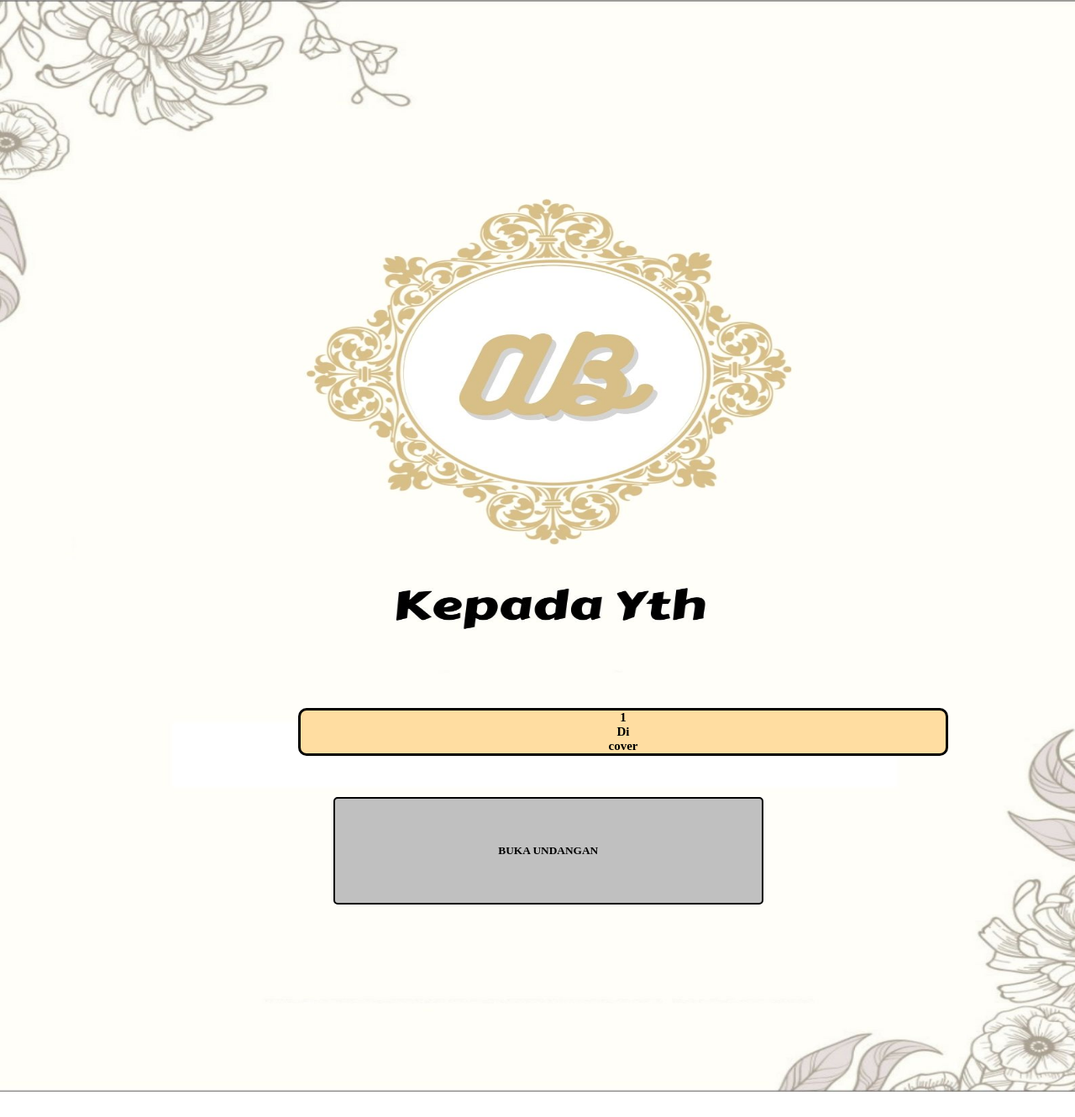
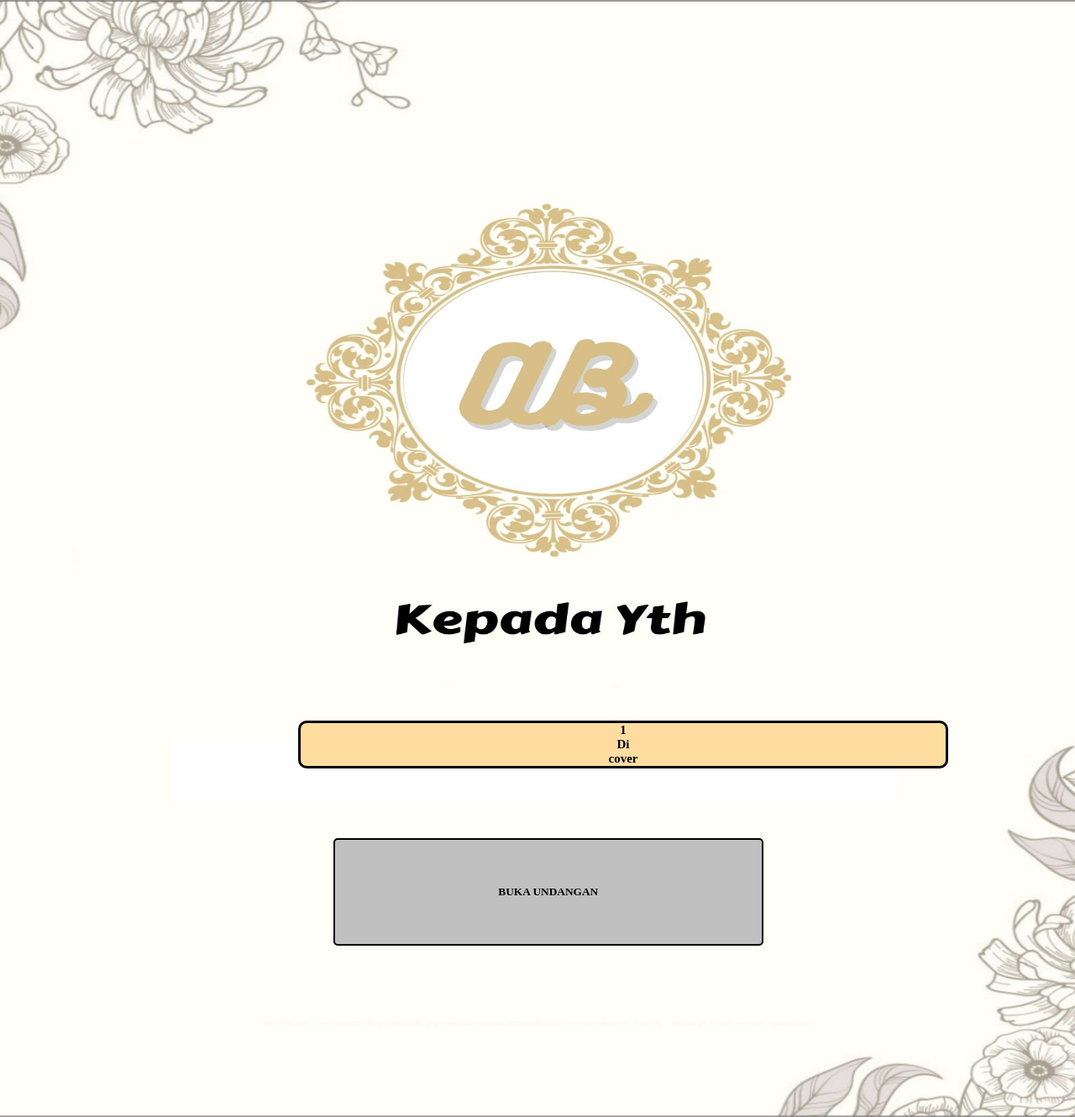
Before and after one commit to bembengggg/weddingbambangdinda, a React (Create React App) app: page /1/cover in a window 1280 px wide. Shown: the whole page at 84% size. Before the commit the page ends 1300 px from the top, so only its background shows below. Built offline with nearby package versions, Linux system fonts and the light colour scheme; a web font is replaced by a local one.

Commit message:
text label

```diff
--- a/src/Component/Sampul/Sampul.css
+++ b/src/Component/Sampul/Sampul.css
@@ -394,10 +394,19 @@
         position: relative;
 
     }
+    .bksbtnudg{
+        height: auto;
+        position: absolute;
+        top: 75%;
+        padding-bottom: 20%;
+        width: 100%;
+        margin-right: auto;
+
+    }
     .buku{
         display: block;
         width: 100%;
-        height: 1300px;
+        height: 1330px;
     }
     .bkslabelnama{
         position: absolute;
@@ -907,6 +916,14 @@
         position: relative;
 
     }
+    .bksbtnudg {
+        height: auto;
+        position: absolute;
+        top: 70%;
+        padding-bottom: 20%;
+        width: 100%;
+        margin-right: auto;
+    }
     .buku{
         display: block;
         width: 100%;
```
